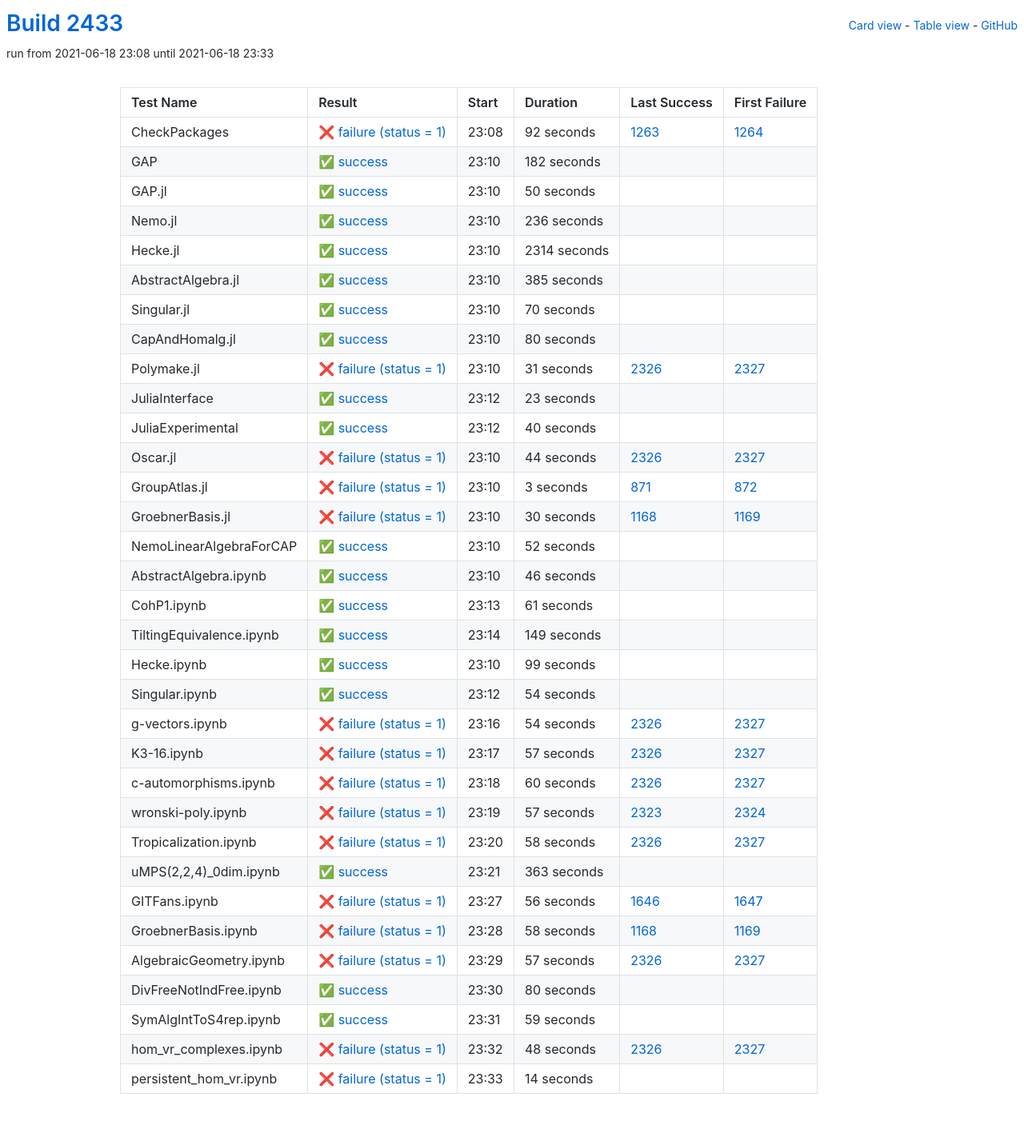
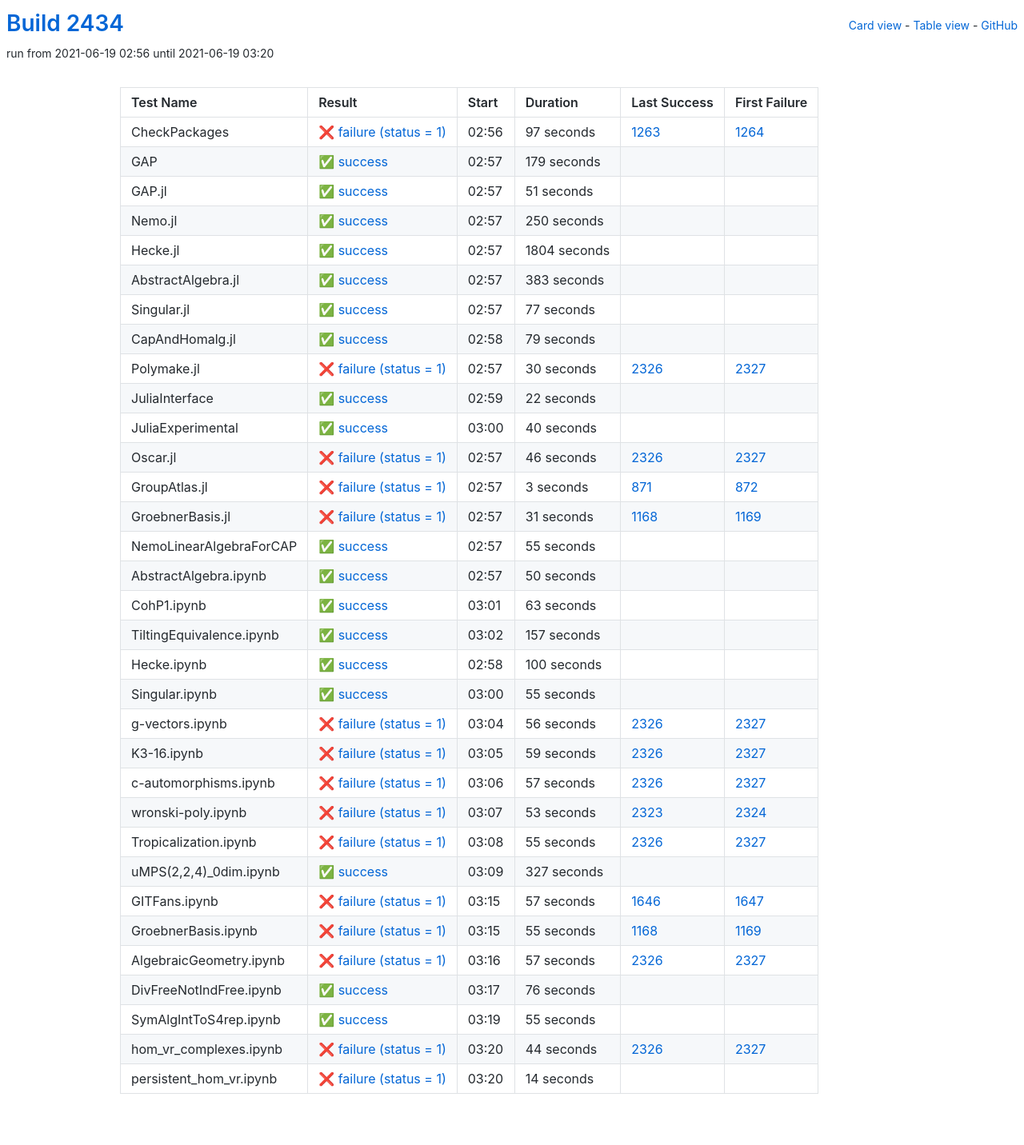
Before and after one commit to oscar-system/oscar-ci-status-stable, a Jekyll site: the page built from table.html, in a window 1280 px wide. Shown: the whole page at 80% size. Built offline with Jekyll 4.4.1, drawn with Linux system fonts in a browser that asks for light colours.

Commit message:
Build #2434

```diff
--- a/_data/ci.yml
+++ b/_data/ci.yml
@@ -1,6 +1,6 @@
 ---
-build: 2433
-build_url: https://oscarci.mathematik.uni-kl.de/job/oscar-stable/2433/
+build: 2434
+build_url: https://oscarci.mathematik.uni-kl.de/job/oscar-stable/2434/
 job: oscar-stable
 organization: oscar-system
 repo: oscar-ci-status-stable
@@ -8,128 +8,128 @@ repourl: https://github.com/oscar-system/oscar-ci-status-stable
 tests:
 - name: CheckPackages
   id: checkpackages
-  log: https://oscarci.mathematik.uni-kl.de/job/oscar-stable/2433/artifact/logs/build-2433/CheckPackages.log
-  start: 2021-06-18 23:08
+  log: https://oscarci.mathematik.uni-kl.de/job/oscar-stable/2434/artifact/logs/build-2434/CheckPackages.log
+  start: 2021-06-19 02:56
   success: false
   exitcode: 1
   status: failure
-  duration: 92
+  duration: 97
   last_success: 1263
   last_success_url: https://oscarci.mathematik.uni-kl.de/job/oscar-stable/1263/
   first_failure: 1264
   first_failure_url: https://oscarci.mathematik.uni-kl.de/job/oscar-stable/1264/
 - name: GAP
   id: gap
-  log: https://oscarci.mathematik.uni-kl.de/job/oscar-stable/2433/artifact/logs/build-2433/GAP.log
-  start: 2021-06-18 23:10
+  log: https://oscarci.mathematik.uni-kl.de/job/oscar-stable/2434/artifact/logs/build-2434/GAP.log
+  start: 2021-06-19 02:57
   success: true
   exitcode: 0
   status: success
-  duration: 182
+  duration: 179
   last_success: false
   last_success_url:
   first_failure: false
   first_failure_url:
 - name: GAP.jl
   id: gap-jl
-  log: https://oscarci.mathematik.uni-kl.de/job/oscar-stable/2433/artifact/logs/build-2433/GAP.jl.log
-  start: 2021-06-18 23:10
+  log: https://oscarci.mathematik.uni-kl.de/job/oscar-stable/2434/artifact/logs/build-2434/GAP.jl.log
+  start: 2021-06-19 02:57
   success: true
   exitcode: 0
   status: success
-  duration: 50
+  duration: 51
   last_success: false
   last_success_url:
   first_failure: false
   first_failure_url:
 - name: Nemo.jl
   id: nemo-jl
-  log: https://oscarci.mathematik.uni-kl.de/job/oscar-stable/2433/artifact/logs/build-2433/Nemo.jl.log
-  start: 2021-06-18 23:10
+  log: https://oscarci.mathematik.uni-kl.de/job/oscar-stable/2434/artifact/logs/build-2434/Nemo.jl.log
+  start: 2021-06-19 02:57
   success: true
   exitcode: 0
   status: success
-  duration: 236
+  duration: 250
   last_success: false
   last_success_url:
   first_failure: false
   first_failure_url:
 - name: Hecke.jl
   id: hecke-jl
-  log: https://oscarci.mathematik.uni-kl.de/job/oscar-stable/2433/artifact/logs/build-2433/Hecke.jl.log
-  start: 2021-06-18 23:10
+  log: https://oscarci.mathematik.uni-kl.de/job/oscar-stable/2434/artifact/logs/build-2434/Hecke.jl.log
+  start: 2021-06-19 02:57
   success: true
   exitcode: 0
   status: success
-  duration: 2314
+  duration: 1804
   last_success: false
   last_success_url:
   first_failure: false
   first_failure_url:
 - name: AbstractAlgebra.jl
   id: abstractalgebra-jl
-  log: https://oscarci.mathematik.uni-kl.de/job/oscar-stable/2433/artifact/logs/build-2433/AbstractAlgebra.jl.log
-  start: 2021-06-18 23:10
+  log: https://oscarci.mathematik.uni-kl.de/job/oscar-stable/2434/artifact/logs/build-2434/AbstractAlgebra.jl.log
+  start: 2021-06-19 02:57
   success: true
   exitcode: 0
   status: success
-  duration: 385
+  duration: 383
   last_success: false
   last_success_url:
   first_failure: false
   first_failure_url:
 - name: Singular.jl
   id: singular-jl
-  log: https://oscarci.mathematik.uni-kl.de/job/oscar-stable/2433/artifact/logs/build-2433/Singular.jl.log
-  start: 2021-06-18 23:10
+  log: https://oscarci.mathematik.uni-kl.de/job/oscar-stable/2434/artifact/logs/build-2434/Singular.jl.log
+  start: 2021-06-19 02:57
   success: true
   exitcode: 0
   status: success
-  duration: 70
+  duration: 77
   last_success: false
   last_success_url:
   first_failure: false
   first_failure_url:
 - name: CapAndHomalg.jl
   id: capandhomalg-jl
-  log: https://oscarci.mathematik.uni-kl.de/job/oscar-stable/2433/artifact/logs/build-2433/CapAndHomalg.jl.log
-  start: 2021-06-18 23:10
+  log: https://oscarci.mathematik.uni-kl.de/job/oscar-stable/2434/artifact/logs/build-2434/CapAndHomalg.jl.log
+  start: 2021-06-19 02:58
   success: true
   exitcode: 0
   status: success
-  duration: 80
+  duration: 79
   last_success: false
   last_success_url:
   first_failure: false
   first_failure_url:
 - name: Polymake.jl
   id: polymake-jl
-  log: https://oscarci.mathematik.uni-kl.de/job/oscar-stable/2433/artifact/logs/build-2433/Polymake.jl.log
-  start: 2021-06-18 23:10
+  log: https://oscarci.mathematik.uni-kl.de/job/oscar-stable/2434/artifact/logs/build-2434/Polymake.jl.log
+  start: 2021-06-19 02:57
   success: false
   exitcode: 1
   status: failure
-  duration: 31
+  duration: 30
   last_success: 2326
   last_success_url: https://oscarci.mathematik.uni-kl.de/job/oscar-stable/2326/
   first_failure: 2327
   first_failure_url: https://oscarci.mathematik.uni-kl.de/job/oscar-stable/2327/
 - name: JuliaInterface
   id: juliainterface
-  log: https://oscarci.mathematik.uni-kl.de/job/oscar-stable/2433/artifact/logs/build-2433/JuliaInterface.log
-  start: 2021-06-18 23:12
+  log: https://oscarci.mathematik.uni-kl.de/job/oscar-stable/2434/artifact/logs/build-2434/JuliaInterface.log
+  start: 2021-06-19 02:59
   success: true
   exitcode: 0
   status: success
-  duration: 23
+  duration: 22
   last_success: false
   last_success_url:
   first_failure: false
   first_failure_url:
 - name: JuliaExperimental
   id: juliaexperimental
-  log: https://oscarci.mathematik.uni-kl.de/job/oscar-stable/2433/artifact/logs/build-2433/JuliaExperimental.log
-  start: 2021-06-18 23:12
+  log: https://oscarci.mathematik.uni-kl.de/job/oscar-stable/2434/artifact/logs/build-2434/JuliaExperimental.log
+  start: 2021-06-19 03:00
   success: true
   exitcode: 0
   status: success
@@ -140,20 +140,20 @@ tests:
   first_failure_url:
 - name: Oscar.jl
   id: oscar-jl
-  log: https://oscarci.mathematik.uni-kl.de/job/oscar-stable/2433/artifact/logs/build-2433/Oscar.jl.log
-  start: 2021-06-18 23:10
+  log: https://oscarci.mathematik.uni-kl.de/job/oscar-stable/2434/artifact/logs/build-2434/Oscar.jl.log
+  start: 2021-06-19 02:57
   success: false
   exitcode: 1
   status: failure
-  duration: 44
+  duration: 46
   last_success: 2326
   last_success_url: https://oscarci.mathematik.uni-kl.de/job/oscar-stable/2326/
   first_failure: 2327
   first_failure_url: https://oscarci.mathematik.uni-kl.de/job/oscar-stable/2327/
 - name: GroupAtlas.jl
   id: groupatlas-jl
-  log: https://oscarci.mathematik.uni-kl.de/job/oscar-stable/2433/artifact/logs/build-2433/GroupAtlas.jl.log
-  start: 2021-06-18 23:10
+  log: https://oscarci.mathematik.uni-kl.de/job/oscar-stable/2434/artifact/logs/build-2434/GroupAtlas.jl.log
+  start: 2021-06-19 02:57
   success: false
   exitcode: 1
   status: failure
@@ -164,104 +164,116 @@ tests:
   first_failure_url: https://oscarci.mathematik.uni-kl.de/job/oscar-stable/872/
 - name: GroebnerBasis.jl
   id: groebnerbasis-jl
-  log: https://oscarci.mathematik.uni-kl.de/job/oscar-stable/2433/artifact/logs/build-2433/GroebnerBasis.jl.log
-  start: 2021-06-18 23:10
+  log: https://oscarci.mathematik.uni-kl.de/job/oscar-stable/2434/artifact/logs/build-2434/GroebnerBasis.jl.log
+  start: 2021-06-19 02:57
   success: false
   exitcode: 1
   status: failure
-  duration: 30
+  duration: 31
   last_success: 1168
   last_success_url: https://oscarci.mathematik.uni-kl.de/job/oscar-stable/1168/
   first_failure: 1169
   first_failure_url: https://oscarci.mathematik.uni-kl.de/job/oscar-stable/1169/
 - name: NemoLinearAlgebraForCAP
   id: nemolinearalgebraforcap
-  log: https://oscarci.mathematik.uni-kl.de/job/oscar-stable/2433/artifact/logs/build-2433/NemoLinearAlgebraForCAP.log
-  start: 2021-06-18 23:10
+  log: https://oscarci.mathematik.uni-kl.de/job/oscar-stable/2434/artifact/logs/build-2434/NemoLinearAlgebraForCAP.log
+  start: 2021-06-19 02:57
   success: true
   exitcode: 0
   status: success
-  duration: 52
+  duration: 55
   last_success: false
   last_success_url:
   first_failure: false
   first_failure_url:
 - name: AbstractAlgebra.ipynb
   id: abstractalgebra-ipynb
-  log: https://oscarci.mathematik.uni-kl.de/job/oscar-stable/2433/artifact/logs/build-2433/AbstractAlgebra.ipynb.log
-  start: 2021-06-18 23:10
+  log: https://oscarci.mathematik.uni-kl.de/job/oscar-stable/2434/artifact/logs/build-2434/AbstractAlgebra.ipynb.log
+  start: 2021-06-19 02:57
   success: true
   exitcode: 0
   status: success
-  duration: 46
+  duration: 50
   last_success: false
   last_success_url:
   first_failure: false
   first_failure_url:
 - name: CohP1.ipynb
   id: cohp1-ipynb
-  log: https://oscarci.mathematik.uni-kl.de/job/oscar-stable/2433/artifact/logs/build-2433/CohP1.ipynb.log
-  start: 2021-06-18 23:13
+  log: https://oscarci.mathematik.uni-kl.de/job/oscar-stable/2434/artifact/logs/build-2434/CohP1.ipynb.log
+  start: 2021-06-19 03:01
   success: true
   exitcode: 0
   status: success
-  duration: 61
+  duration: 63
   last_success: false
   last_success_url:
   first_failure: false
   first_failure_url:
 - name: TiltingEquivalence.ipynb
   id: tiltingequivalence-ipynb
-  log: https://oscarci.mathematik.uni-kl.de/job/oscar-stable/2433/artifact/logs/build-2433/TiltingEquivalence.ipynb.log
-  start: 2021-06-18 23:14
+  log: https://oscarci.mathematik.uni-kl.de/job/oscar-stable/2434/artifact/logs/build-2434/TiltingEquivalence.ipynb.log
+  start: 2021-06-19 03:02
   success: true
   exitcode: 0
   status: success
-  duration: 149
+  duration: 157
   last_success: false
   last_success_url:
   first_failure: false
   first_failure_url:
 - name: Hecke.ipynb
   id: hecke-ipynb
-  log: https://oscarci.mathematik.uni-kl.de/job/oscar-stable/2433/artifact/logs/build-2433/Hecke.ipynb.log
-  start: 2021-06-18 23:10
+  log: https://oscarci.mathematik.uni-kl.de/job/oscar-stable/2434/artifact/logs/build-2434/Hecke.ipynb.log
+  start: 2021-06-19 02:58
   success: true
   exitcode: 0
   status: success
-  duration: 99
+  duration: 100
   last_success: false
   last_success_url:
   first_failure: false
   first_failure_url:
 - name: Singular.ipynb
   id: singular-ipynb
-  log: https://oscarci.mathematik.uni-kl.de/job/oscar-stable/2433/artifact/logs/build-2433/Singular.ipynb.log
-  start: 2021-06-18 23:12
+  log: https://oscarci.mathematik.uni-kl.de/job/oscar-stable/2434/artifact/logs/build-2434/Singular.ipynb.log
+  start: 2021-06-19 03:00
   success: true
   exitcode: 0
   status: success
-  duration: 54
+  duration: 55
   last_success: false
   last_success_url:
   first_failure: false
   first_failure_url:
 - name: g-vectors.ipynb
   id: g-vectors-ipynb
-  log: https://oscarci.mathematik.uni-kl.de/job/oscar-stable/2433/artifact/logs/build-2433/g-vectors.ipynb.log
-  start: 2021-06-18 23:16
+  log: https://oscarci.mathematik.uni-kl.de/job/oscar-stable/2434/artifact/logs/build-2434/g-vectors.ipynb.log
+  start: 2021-06-19 03:04
   success: false
   exitcode: 1
   status: failure
-  duration: 54
+  duration: 56
   last_success: 2326
   last_success_url: https://oscarci.mathematik.uni-kl.de/job/oscar-stable/2326/
   first_failure: 2327
   first_failure_url: https://oscarci.mathematik.uni-kl.de/job/oscar-stable/2327/
 - name: K3-16.ipynb
   id: k3-16-ipynb
-  log: https://oscarci.mathematik.uni-kl.de/job/oscar-stable/2433/artifact/logs/build-2433/K3-16.ipynb.log
-  start: 2021-06-18 23:17
+  log: https://oscarci.mathematik.uni-kl.de/job/oscar-stable/2434/artifact/logs/build-2434/K3-16.ipynb.log
+  start: 2021-06-19 03:05
+  success: false
+  exitcode: 1
+  status: failure
+  duration: 59
+  last_success: 2326
+  last_success_url: https://oscarci.mathematik.uni-kl.de/job/oscar-stable/2326/
+  first_failure: 2327
+  first_failure_url: https://oscarci.mathematik.uni-kl.de/job/oscar-stable/2327/
+- name: c-automorphisms.ipynb
+  id: c-automorphisms-ipynb
+  log: https://oscarci.mathematik.uni-kl.de/job/oscar-stable/2434/artifact/logs/build-2434/c-automorphisms.ipynb.log
+  start: 2021-06-19 03:06
   success: false
   exitcode: 1
   status: failure
@@ -270,82 +282,70 @@ tests:
   last_success_url: https://oscarci.mathematik.uni-kl.de/job/oscar-stable/2326/
   first_failure: 2327
   first_failure_url: https://oscarci.mathematik.uni-kl.de/job/oscar-stable/2327/
-- name: c-automorphisms.ipynb
-  id: c-automorphisms-ipynb
-  log: https://oscarci.mathematik.uni-kl.de/job/oscar-stable/2433/artifact/logs/build-2433/c-automorphisms.ipynb.log
-  start: 2021-06-18 23:18
+- name: wronski-poly.ipynb
+  id: wronski-poly-ipynb
+  log: https://oscarci.mathematik.uni-kl.de/job/oscar-stable/2434/artifact/logs/build-2434/wronski-poly.ipynb.log
+  start: 2021-06-19 03:07
   success: false
   exitcode: 1
   status: failure
-  duration: 60
-  last_success: 2326
-  last_success_url: https://oscarci.mathematik.uni-kl.de/job/oscar-stable/2326/
-  first_failure: 2327
-  first_failure_url: https://oscarci.mathematik.uni-kl.de/job/oscar-stable/2327/
-- name: wronski-poly.ipynb
-  id: wronski-poly-ipynb
-  log: https://oscarci.mathematik.uni-kl.de/job/oscar-stable/2433/artifact/logs/build-2433/wronski-poly.ipynb.log
-  start: 2021-06-18 23:19
-  success: false
-  exitcode: 1
-  status: failure
-  duration: 57
+  duration: 53
   last_success: 2323
   last_success_url: https://oscarci.mathematik.uni-kl.de/job/oscar-stable/2323/
   first_failure: 2324
   first_failure_url: https://oscarci.mathematik.uni-kl.de/job/oscar-stable/2324/
 - name: Tropicalization.ipynb
   id: tropicalization-ipynb
-  log: https://oscarci.mathematik.uni-kl.de/job/oscar-stable/2433/artifact/logs/build-2433/Tropicalization.ipynb.log
-  start: 2021-06-18 23:20
+  log: https://oscarci.mathematik.uni-kl.de/job/oscar-stable/2434/artifact/logs/build-2434/Tropicalization.ipynb.log
+  start: 2021-06-19 03:08
   success: false
   exitcode: 1
   status: failure
-  duration: 58
+  duration: 55
   last_success: 2326
   last_success_url: https://oscarci.mathematik.uni-kl.de/job/oscar-stable/2326/
   first_failure: 2327
   first_failure_url: https://oscarci.mathematik.uni-kl.de/job/oscar-stable/2327/
 - name: uMPS(2,2,4)_0dim.ipynb
   id: umps-2-2-4-0dim-ipynb
-  log: https://oscarci.mathematik.uni-kl.de/job/oscar-stable/2433/artifact/logs/build-2433/uMPS-2-2-4-_0dim.ipynb.log
-  start: 2021-06-18 23:21
+  log: https://oscarci.mathematik.uni-kl.de/job/oscar-stable/2434/artifact/logs/build-2434/uMPS-2-2-4-_0dim.ipynb.log
+  start: 2021-06-19 03:09
   success: true
   exitcode: 0
   status: success
-  duration: 363
+  duration: 327
   last_success: false
   last_success_url:
   first_failure: false
   first_failure_url:
 - name: GITFans.ipynb
   id: gitfans-ipynb
-  log: https://oscarci.mathematik.uni-kl.de/job/oscar-stable/2433/artifact/logs/build-2433/GITFans.ipynb.log
-  start: 2021-06-18 23:27
+  log: https://oscarci.mathematik.uni-kl.de/job/oscar-stable/2434/artifact/logs/build-2434/GITFans.ipynb.log
+  start: 2021-06-19 03:15
   success: false
   exitcode: 1
   status: failure
-  duration: 56
+  duration: 57
   last_success: 1646
   last_success_url: https://oscarci.mathematik.uni-kl.de/job/oscar-stable/1646/
   first_failure: 1647
   first_failure_url: https://oscarci.mathematik.uni-kl.de/job/oscar-stable/1647/
 - name: GroebnerBasis.ipynb
   id: groebnerbasis-ipynb
-  log: https://oscarci.mathematik.uni-kl.de/job/oscar-stable/2433/artifact/logs/build-2433/GroebnerBasis.ipynb.log
-  start: 2021-06-18 23:28
+  log: https://oscarci.mathematik.uni-kl.de/job/oscar-stable/2434/artifact/logs/build-2434/GroebnerBasis.ipynb.log
+  start: 2021-06-19 03:15
   success: false
   exitcode: 1
   status: failure
-  duration: 58
+  duration: 55
   last_success: 1168
   last_success_url: https://oscarci.mathematik.uni-kl.de/job/oscar-stable/1168/
   first_failure: 1169
   first_failure_url: https://oscarci.mathematik.uni-kl.de/job/oscar-stable/1169/
 - name: AlgebraicGeometry.ipynb
   id: algebraicgeometry-ipynb
-  log: https://oscarci.mathematik.uni-kl.de/job/oscar-stable/2433/artifact/logs/build-2433/AlgebraicGeometry.ipynb.log
-  start: 2021-06-18 23:29
+  log: https://oscarci.mathematik.uni-kl.de/job/oscar-stable/2434/artifact/logs/build-2434/AlgebraicGeometry.ipynb.log
+  start: 2021-06-19 03:16
   success: false
   exitcode: 1
   status: failure
@@ -356,44 +356,44 @@ tests:
   first_failure_url: https://oscarci.mathematik.uni-kl.de/job/oscar-stable/2327/
 - name: DivFreeNotIndFree.ipynb
   id: divfreenotindfree-ipynb
-  log: https://oscarci.mathematik.uni-kl.de/job/oscar-stable/2433/artifact/logs/build-2433/DivFreeNotIndFree.ipynb.log
-  start: 2021-06-18 23:30
+  log: https://oscarci.mathematik.uni-kl.de/job/oscar-stable/2434/artifact/logs/build-2434/DivFreeNotIndFree.ipynb.log
+  start: 2021-06-19 03:17
   success: true
   exitcode: 0
   status: success
-  duration: 80
+  duration: 76
   last_success: false
   last_success_url:
   first_failure: false
   first_failure_url:
 - name: SymAlgIntToS4rep.ipynb
   id: symalginttos4rep-ipynb
-  log: https://oscarci.mathematik.uni-kl.de/job/oscar-stable/2433/artifact/logs/build-2433/SymAlgIntToS4rep.ipynb.log
-  start: 2021-06-18 23:31
+  log: https://oscarci.mathematik.uni-kl.de/job/oscar-stable/2434/artifact/logs/build-2434/SymAlgIntToS4rep.ipynb.log
+  start: 2021-06-19 03:19
   success: true
   exitcode: 0
   status: success
-  duration: 59
+  duration: 55
   last_success: false
   last_success_url:
   first_failure: false
   first_failure_url:
 - name: hom_vr_complexes.ipynb
   id: hom-vr-complexes-ipynb
-  log: https://oscarci.mathematik.uni-kl.de/job/oscar-stable/2433/artifact/logs/build-2433/hom_vr_complexes.ipynb.log
-  start: 2021-06-18 23:32
+  log: https://oscarci.mathematik.uni-kl.de/job/oscar-stable/2434/artifact/logs/build-2434/hom_vr_complexes.ipynb.log
+  start: 2021-06-19 03:20
   success: false
   exitcode: 1
   status: failure
-  duration: 48
+  duration: 44
   last_success: 2326
   last_success_url: https://oscarci.mathematik.uni-kl.de/job/oscar-stable/2326/
   first_failure: 2327
   first_failure_url: https://oscarci.mathematik.uni-kl.de/job/oscar-stable/2327/
 - name: persistent_hom_vr.ipynb
   id: persistent-hom-vr-ipynb
-  log: https://oscarci.mathematik.uni-kl.de/job/oscar-stable/2433/artifact/logs/build-2433/persistent_hom_vr.ipynb.log
-  start: 2021-06-18 23:33
+  log: https://oscarci.mathematik.uni-kl.de/job/oscar-stable/2434/artifact/logs/build-2434/persistent_hom_vr.ipynb.log
+  start: 2021-06-19 03:20
   success: false
   exitcode: 1
   status: failure
```
Also changed, not shown: README.md.
